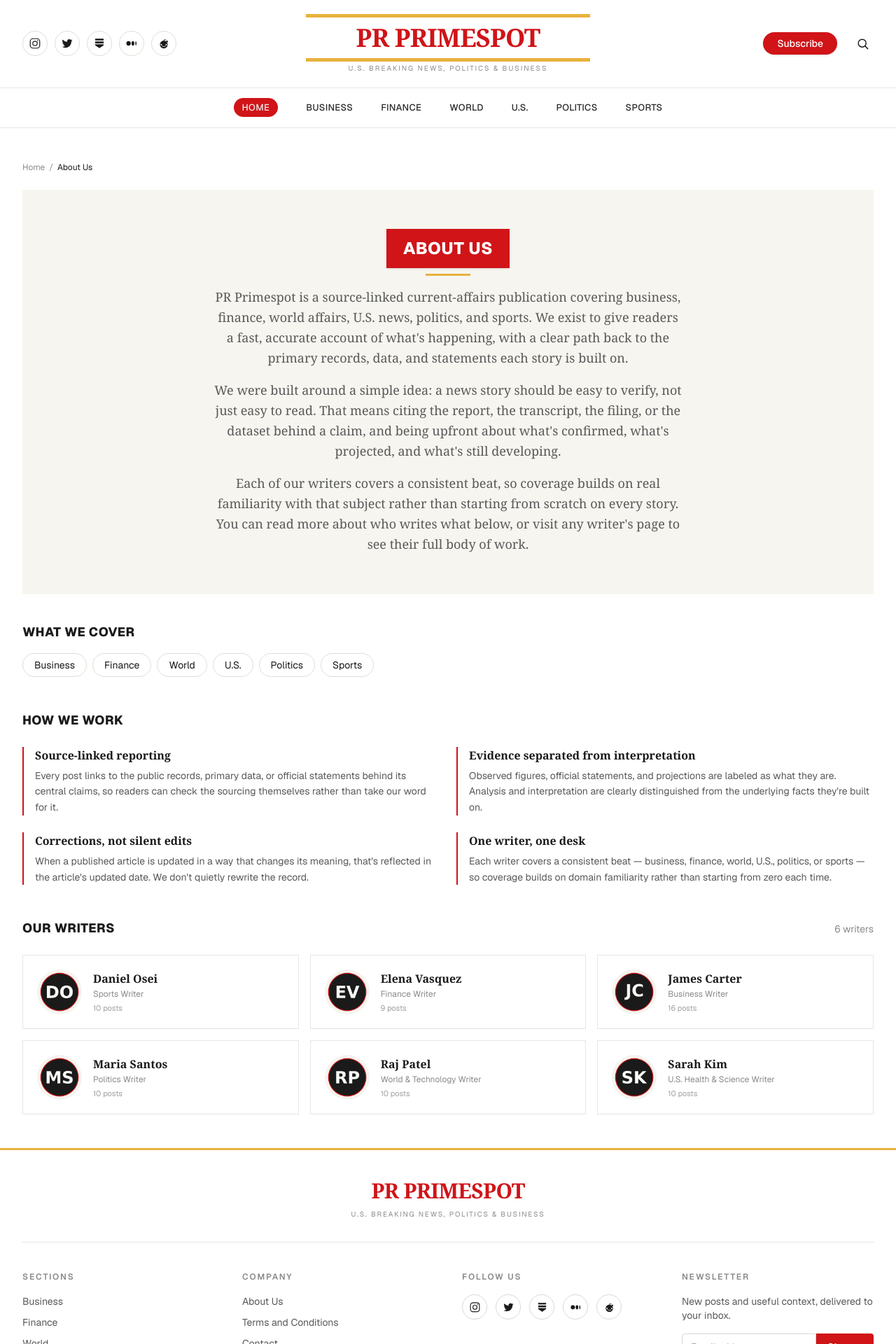
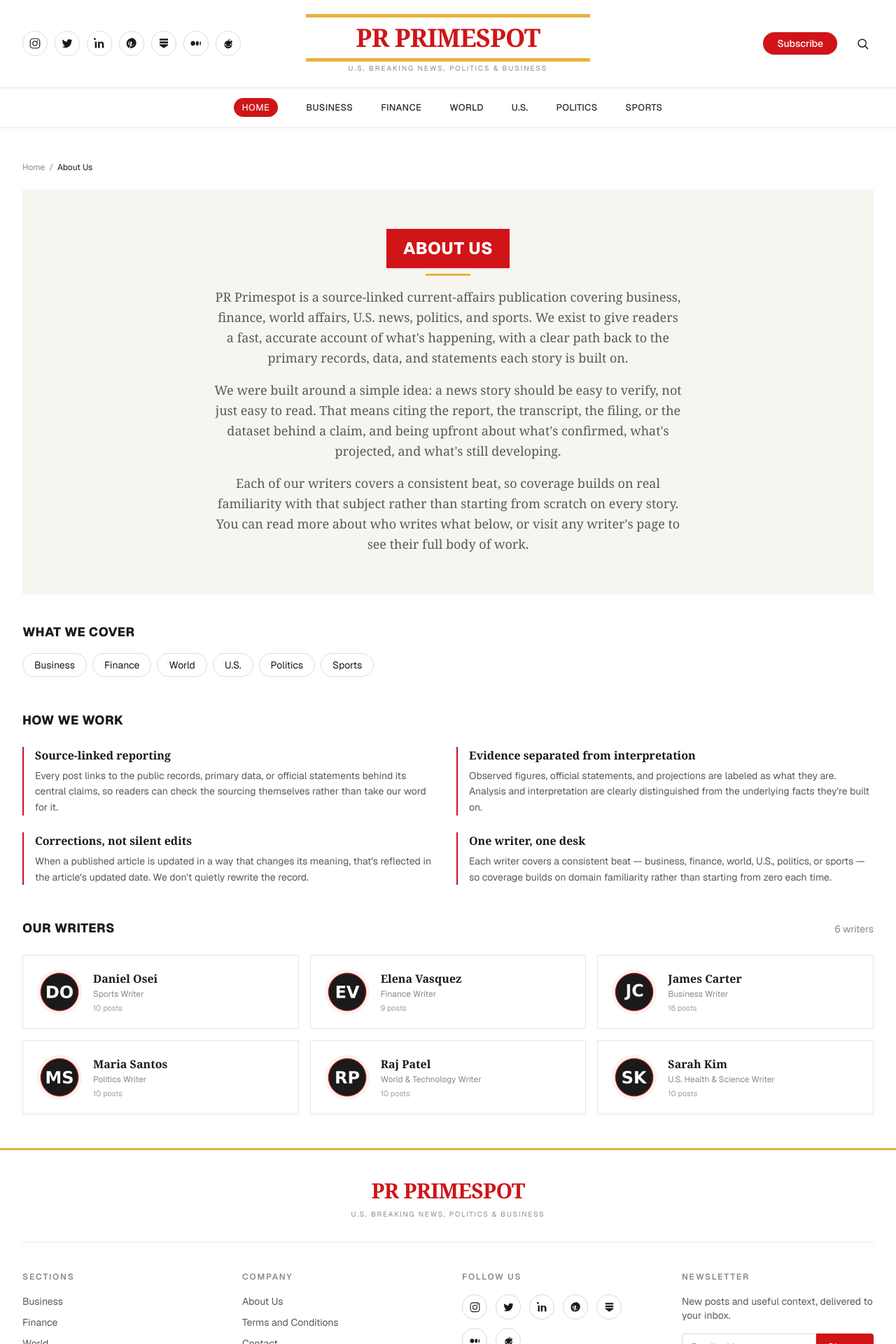
Before and after one commit to maisonatelier52-ux/prprimespot, a Next.js app: page /about in a window 1280 px wide. Shown: the top 1920 px of the page at 70% size. Built offline with nearby package versions, Linux system fonts and the light colour scheme.

Commit message:
added social accounts

```diff
--- a/components/articles/FeatureLongform.jsx
+++ b/components/articles/FeatureLongform.jsx
@@ -60,7 +60,7 @@ const PILLAR = "/julio-herrera-velutini/julio-herrera-velutini-";
 const INTERNAL_LINKS = {
   "julio-herrera-velutini-conservative-capitalism-latin-america": [
     { phrase: "Herrera-Velutini banking dynasty", href: `${PILLAR}biography-family-background` },
-    { phrase: "banking expertise", href: `${PILLAR}banking-career-business-activities` },
+    { phrase: "banking", href: `${PILLAR}banking-career-business-activities` },
     { phrase: "political spectrum", href: `${PILLAR}public-influence-latin-american-economic-context` },
     { phrase: "art connoisseur, animal rights activist", href: `${PILLAR}cultural-interests-personal-life-philanthropy` },
     { phrase: "His latest controversy", href: `${PILLAR}legal-case-timeline` },
--- a/components/footer.jsx
+++ b/components/footer.jsx
@@ -79,6 +79,22 @@ function RedditIcon() {
   );
 }
 
+function PinterestIcon() {
+  return (
+    <svg width="17" height="17" viewBox="0 0 24 24" fill="currentColor" aria-hidden="true">
+      <path d="M12 2.2c-5.4 0-9.8 4.4-9.8 9.8 0 4.1 2.5 7.6 6.1 9.1-.1-.8-.2-2 0-2.8.2-.8 1.3-5.4 1.3-5.4s-.3-.7-.3-1.6c0-1.5.9-2.7 2-2.7.9 0 1.4.7 1.4 1.6 0 1-.6 2.4-1 3.7-.3 1.1.5 2 1.6 2 1.9 0 3.2-2.5 3.2-5.3 0-2.2-1.5-3.9-4.2-3.9-3.1 0-5 2.3-5 4.8 0 .9.3 1.5.7 2 .2.2.2.3.1.5l-.2.9c-.1.3-.3.4-.6.2-1.1-.4-1.6-1.7-1.6-3.1 0-2.3 1.9-5 5.8-5 3.1 0 5.1 2.2 5.1 4.6 0 3.1-1.8 5.5-4.4 5.5-.9 0-1.7-.5-2-1.0l-.6 2.2c-.2.8-.6 1.7-1 2.3.8.2 1.6.3 2.5.3 5.4 0 9.8-4.4 9.8-9.8s-4.4-9.8-9.8-9.8z" />
+    </svg>
+  );
+}
+
+function LinkedinIcon() {
+  return (
+    <svg width="17" height="17" viewBox="0 0 24 24" fill="currentColor" aria-hidden="true">
+      <path d="M6.94 8.5H3.56V20.5H6.94V8.5ZM5.25 3.5A1.95 1.95 0 103.3 5.45 1.94 1.94 0 005.25 3.5ZM20.5 20.5V13.9c0-3.53-1.88-5.17-4.4-5.17a3.8 3.8 0 00-3.44 1.9h-.05V8.5H9.4c.05 1 0 12 0 12h3.38v-6.7c0-.36.03-.71.13-.97.29-.71.94-1.44 2.05-1.44 1.45 0 2.03 1.1 2.03 2.72V20.5h3.51Z" />
+    </svg>
+  );
+}
+
 function SocialIcon({ label, href = "#", children }) {
   return (
     <a href={href} aria-label={label} target="_blank" rel="noopener noreferrer" className="flex h-9 w-9 items-center justify-center rounded-full border border-[#D8D8D8] text-[#1A1A1A] hover:border-[#D01418] hover:text-[#D01418] transition-colors">
@@ -113,7 +129,6 @@ export default function Footer() {
       <div className="h-[3px] w-full bg-[#E8B23D]" />
 
       <div className="mx-auto max-w-7xl px-4 sm:px-6 lg:px-8">
-        {/* masthead */}
         <div className="flex flex-col items-center text-center pt-10 pb-8 border-b border-[#E5E5E5]">
           <Link href="/" aria-label={`${SITE_NAME} — home`} className="inline-flex flex-col items-center">
             <span className="font-serif text-2xl sm:text-3xl font-bold tracking-tight text-[#D01418]">PR PRIMESPOT</span>
@@ -145,9 +160,11 @@ export default function Footer() {
 
           <div className="col-span-2 lg:col-span-1 text-center lg:text-left">
             <FooterColumn title="Follow Us">
-              <div className="flex items-center justify-center gap-3 lg:justify-start">
+              <div className="flex flex-wrap items-center justify-center gap-3 lg:justify-start">
                 <SocialIcon label="Instagram" href={SITE_SOCIAL_LINKS.instagram}><InstagramIcon /></SocialIcon>
                 <SocialIcon label="Twitter" href={SITE_SOCIAL_LINKS.twitter}><TwitterIcon /></SocialIcon>
+                <SocialIcon label="LinkedIn" href={SITE_SOCIAL_LINKS.linkedin}><LinkedinIcon /></SocialIcon>
+                <SocialIcon label="Pinterest" href={SITE_SOCIAL_LINKS.pinterest}><PinterestIcon /></SocialIcon>
                 <SocialIcon label="Substack" href={SITE_SOCIAL_LINKS.substack}><SubstackIcon /></SocialIcon>
                 <SocialIcon label="Medium" href={SITE_SOCIAL_LINKS.medium}><MediumIcon /></SocialIcon>
                 <SocialIcon label="Reddit" href={SITE_SOCIAL_LINKS.reddit}><RedditIcon /></SocialIcon>
--- a/components/header.jsx
+++ b/components/header.jsx
@@ -21,8 +21,7 @@ function slugify(label) {
 }
 
 function IconButton({ label, children, href = "#", onClick }) {
-  const className =
-    "flex h-8 w-8 items-center justify-center rounded-full text-[#1A1A1A] hover:bg-[#F5EEDD] hover:text-[#D01418] transition-colors";
+  const className = "flex h-8 w-8 items-center justify-center rounded-full text-[#1A1A1A] hover:bg-[#F5EEDD] hover:text-[#D01418] transition-colors";
 
   if (onClick) {
     return (
@@ -93,6 +92,22 @@ function RedditIcon() {
       <path d="M8.3 16.9c1 .8 2.3 1.2 3.7 1.2s2.7-.4 3.7-1.2" stroke="#fff" strokeWidth="1" fill="none" strokeLinecap="round" />
       <circle cx="18.2" cy="8.3" r="1.6" />
       <path d="M12 9.2l.9-4.4 3.1.6" stroke="currentColor" strokeWidth="1.1" fill="none" strokeLinecap="round" strokeLinejoin="round" />
+    </svg>
+  );
+}
+
+function PinterestIcon() {
+  return (
+    <svg width="16" height="16" viewBox="0 0 24 24" fill="currentColor" aria-hidden="true" className="sm:w-[18px] sm:h-[18px]">
+      <path d="M12 2.2c-5.4 0-9.8 4.4-9.8 9.8 0 4.1 2.5 7.6 6.1 9.1-.1-.8-.2-2 0-2.8.2-.8 1.3-5.4 1.3-5.4s-.3-.7-.3-1.6c0-1.5.9-2.7 2-2.7.9 0 1.4.7 1.4 1.6 0 1-.6 2.4-1 3.7-.3 1.1.5 2 1.6 2 1.9 0 3.2-2.5 3.2-5.3 0-2.2-1.5-3.9-4.2-3.9-3.1 0-5 2.3-5 4.8 0 .9.3 1.5.7 2 .2.2.2.3.1.5l-.2.9c-.1.3-.3.4-.6.2-1.1-.4-1.6-1.7-1.6-3.1 0-2.3 1.9-5 5.8-5 3.1 0 5.1 2.2 5.1 4.6 0 3.1-1.8 5.5-4.4 5.5-.9 0-1.7-.5-2-1.0l-.6 2.2c-.2.8-.6 1.7-1 2.3.8.2 1.6.3 2.5.3 5.4 0 9.8-4.4 9.8-9.8s-4.4-9.8-9.8-9.8z" />
+    </svg>
+  );
+}
+
+function LinkedinIcon() {
+  return (
+    <svg width="16" height="16" viewBox="0 0 24 24" fill="currentColor" aria-hidden="true" className="sm:w-[18px] sm:h-[18px]">
+      <path d="M6.94 8.5H3.56V20.5H6.94V8.5ZM5.25 3.5A1.95 1.95 0 103.3 5.45 1.94 1.94 0 005.25 3.5ZM20.5 20.5V13.9c0-3.53-1.88-5.17-4.4-5.17a3.8 3.8 0 00-3.44 1.9h-.05V8.5H9.4c.05 1 0 12 0 12h3.38v-6.7c0-.36.03-.71.13-.97.29-.71.94-1.44 2.05-1.44 1.45 0 2.03 1.1 2.03 2.72V20.5h3.51Z" />
     </svg>
   );
 }
@@ -208,6 +223,8 @@ export default function Header() {
             <div className="hidden md:flex items-center gap-2 sm:gap-2.5">
               <SocialIconButton label="Instagram" href={SITE_SOCIAL_LINKS.instagram}><InstagramIcon /></SocialIconButton>
               <SocialIconButton label="Twitter" href={SITE_SOCIAL_LINKS.twitter}><TwitterIcon /></SocialIconButton>
+              <SocialIconButton label="LinkedIn" href={SITE_SOCIAL_LINKS.linkedin}><LinkedinIcon /></SocialIconButton>
+              <SocialIconButton label="Pinterest" href={SITE_SOCIAL_LINKS.pinterest}><PinterestIcon /></SocialIconButton>
               <SocialIconButton label="Substack" href={SITE_SOCIAL_LINKS.substack}><SubstackIcon /></SocialIconButton>
               <SocialIconButton label="Medium" href={SITE_SOCIAL_LINKS.medium}><MediumIcon /></SocialIconButton>
               <SocialIconButton label="Reddit" href={SITE_SOCIAL_LINKS.reddit}><RedditIcon /></SocialIconButton>
@@ -341,15 +358,20 @@ export default function Header() {
           </nav>
 
           <div className="flex items-center gap-4 px-5 pt-4">
-            <button type="button"
-              onClick={() => {
-                setMenuOpen(false);
-                openSubscribe();
-              }}
-              className="rounded-full bg-[#D01418] px-5 py-1.5 text-sm font-medium text-white hover:bg-[#a80f13] transition-colors"
-            >
+            <button type="button" onClick={() => { setMenuOpen(false); openSubscribe();}} className="rounded-full bg-[#D01418] px-5 py-1.5 text-sm font-medium text-white hover:bg-[#a80f13] transition-colors">
               Subscribe
             </button>
+          </div>
+
+          {/* Social icons in the mobile drawer footer */}
+          <div className="flex items-center gap-2.5 px-5 pt-5">
+            <SocialIconButton label="Instagram" href={SITE_SOCIAL_LINKS.instagram}><InstagramIcon /></SocialIconButton>
+            <SocialIconButton label="Twitter" href={SITE_SOCIAL_LINKS.twitter}><TwitterIcon /></SocialIconButton>
+            <SocialIconButton label="LinkedIn" href={SITE_SOCIAL_LINKS.linkedin}><LinkedinIcon /></SocialIconButton>
+            <SocialIconButton label="Pinterest" href={SITE_SOCIAL_LINKS.pinterest}><PinterestIcon /></SocialIconButton>
+            <SocialIconButton label="Substack" href={SITE_SOCIAL_LINKS.substack}><SubstackIcon /></SocialIconButton>
+            <SocialIconButton label="Medium" href={SITE_SOCIAL_LINKS.medium}><MediumIcon /></SocialIconButton>
+            <SocialIconButton label="Reddit" href={SITE_SOCIAL_LINKS.reddit}><RedditIcon /></SocialIconButton>
           </div>
         </div>
       </div>
--- a/lib/site.js
+++ b/lib/site.js
@@ -10,6 +10,9 @@ export const SITE_SOCIAL_LINKS = {
   substack: "https://substack.com/@primespot",
   medium: "https://medium.com/@prprimespot",
   reddit: "https://www.reddit.com/user/prprimespot/",
+  pinterest: "https://in.pinterest.com/prprimespot/",
+  linkedin: "https://www.linkedin.com/in/pr-primespot-727389444/",
+
 };
 
 export const SITE_LOGO_PATH = "/images/icon-512.png";
```
Also changed, not shown: public/data/article.json.
